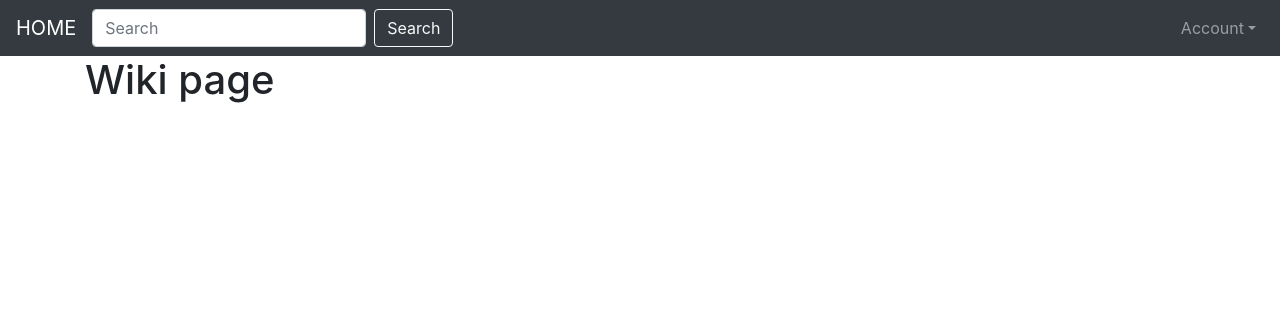
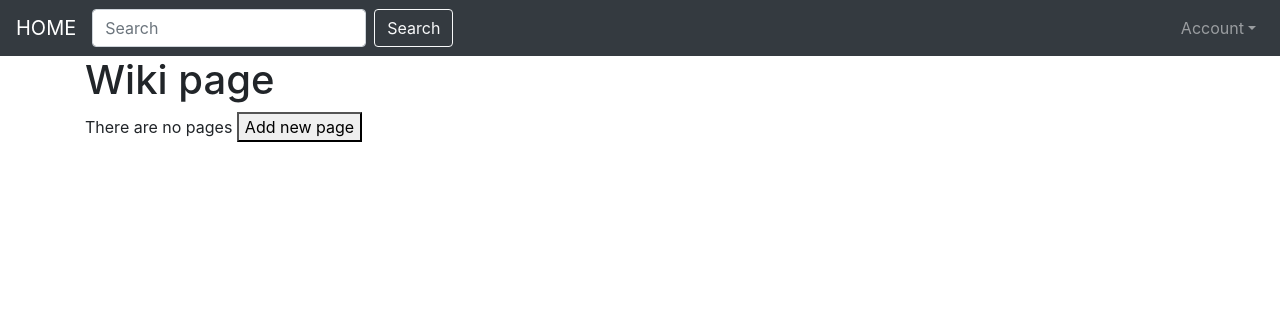
Before and after one commit to AndjelaCickovic/UKS, a Django app: page /wiki/ in a window 1280 px wide. Shown: the top 316 px of the page. Run offline with Django 3.2, Linux system fonts and the light colour scheme; data that the repository does not hold is empty; some libraries are stand-ins or nearby versions.

Commit message:
Rendered pages and button for adding new page

```diff
--- a/uks_project/templates/wiki_app/main.html
+++ b/uks_project/templates/wiki_app/main.html
@@ -2,4 +2,16 @@
 {% extends 'myapp/base.html' %}
     {% block body_block %}
         <h1>Wiki page</h1>
+        {% if pages %}
+        <ul>
+            {% for page in pages %}
+            <li>
+                {{page.title}}
+            </li>
+            {% endfor %}
+        </ul>
+        {% else %}
+            There are no pages
+        {% endif %}
+        <button click()>Add new page</button>
     {% endblock %}
--- a/uks_project/wiki_app/views.py
+++ b/uks_project/wiki_app/views.py
@@ -1,6 +1,10 @@
 from django.shortcuts import render
 from django.http import HttpResponse
+from wiki_app.models import Wiki, Page
 # Create your views here.
 
 def main(request):
-    return render(request,'wiki_app/main.html');
+    pages = Page.objects.order_by('id')
+    obj_dict = {'pages':pages}
+
+    return render(request,'wiki_app/main.html',obj_dict)
```
